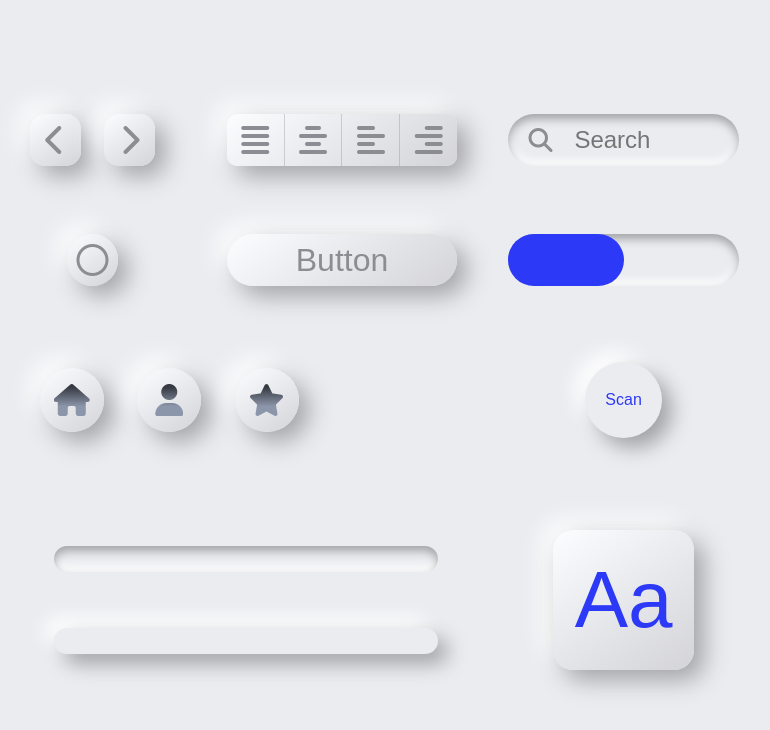
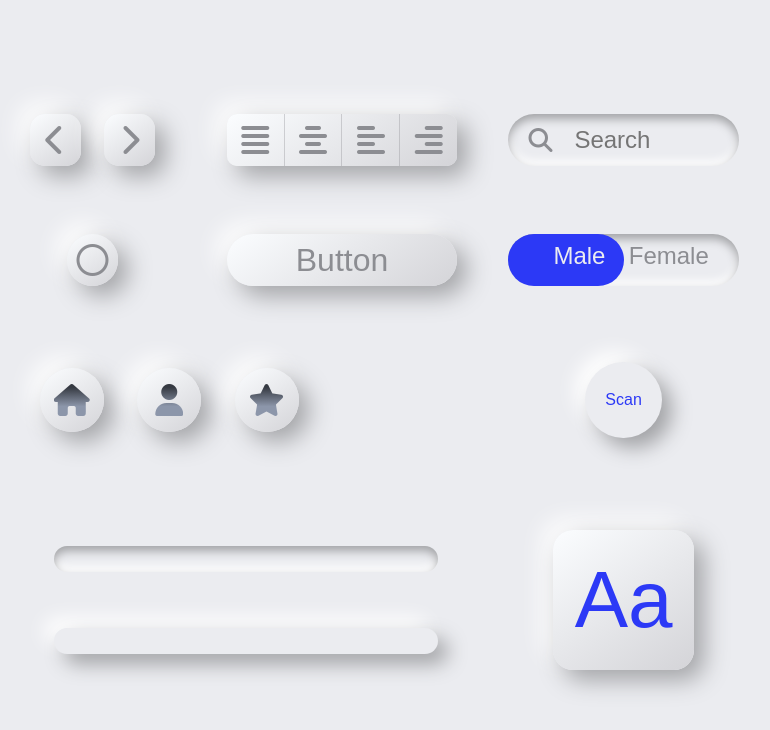
Before and after one commit to Ogust25/neomorph, a plain HTML site: page index.html in a window 1280 px wide. Shown: the whole page, without its empty margins (266-1036 px from the left). Drawn offline with Linux system fonts and the light colour scheme; a web font is replaced by a local one.

Commit message:
toggle m/f valide

```diff
--- a/index.html
+++ b/index.html
@@ -41,6 +41,7 @@
             <label class="toggle">
                 <input type="checkbox">
                 <span class="slider"></span>
+                <span class="labels" data-on="Male" data-off="Female"></span>
             </label>
         </section>
         <section class="box_maison">
@@ -56,7 +57,7 @@
             <div class="scroll"></div>
         </section>
         <section class="box_aa">
-            <div class="neo_on">Aa</div>
+            <div>Aa</div>
         </section>
     </main>
 </body>
--- a/style.css
+++ b/style.css
@@ -229,6 +229,36 @@ section{
     transform: translate(9vw);
 }
 
+.toggle .labels {
+    position: absolute;
+    top: 8px;
+    left: 0;
+    width: 100%;
+    height: 100%;
+    font-size: 1.5em;
+
+}
+.toggle .labels::after {
+    content: attr(data-off);
+    position: absolute;
+    right: 30px;
+    color: #8c8d92;
+    transition: all 0.4s ease-in-out;
+}
+.toggle .labels::before {
+    content: attr(data-on);
+    position: absolute;
+    left: 45px;
+    color: #EBECF0;
+    transition: all 0.4s ease-in-out;
+}
+.toggle input:checked~.labels::after {
+    color: #EBECF0;
+}
+.toggle input:checked~.labels::before {
+    color: #8c8d92;
+}
+
 /* Btn Maison */
 .box_maison{
     grid-area: 3/1/4/3;
@@ -300,4 +330,7 @@ section{
     align-items: center;
     font-size: 5em;
     color: #2C39F6;
+    background: linear-gradient(145deg, #fbfdff, #d4d4d8);
+    box-shadow:  10px 10px 25px #a2a3a6,
+                 -10px -10px 25px #ffffff;
 }
```
